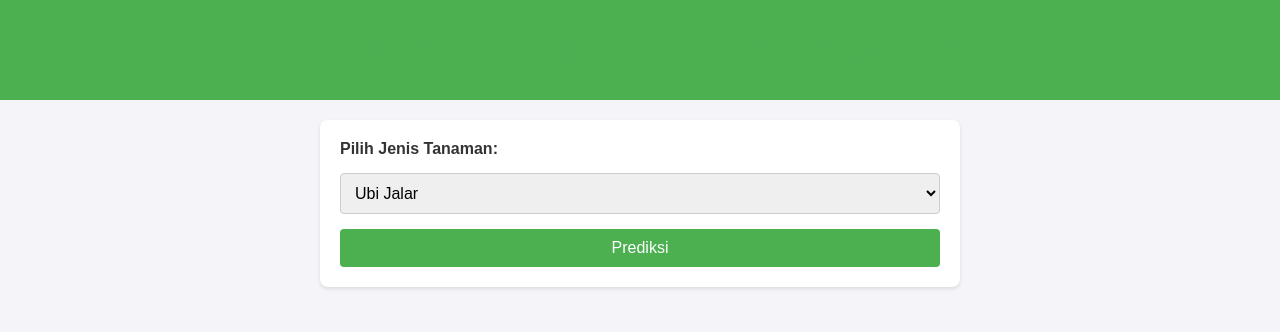
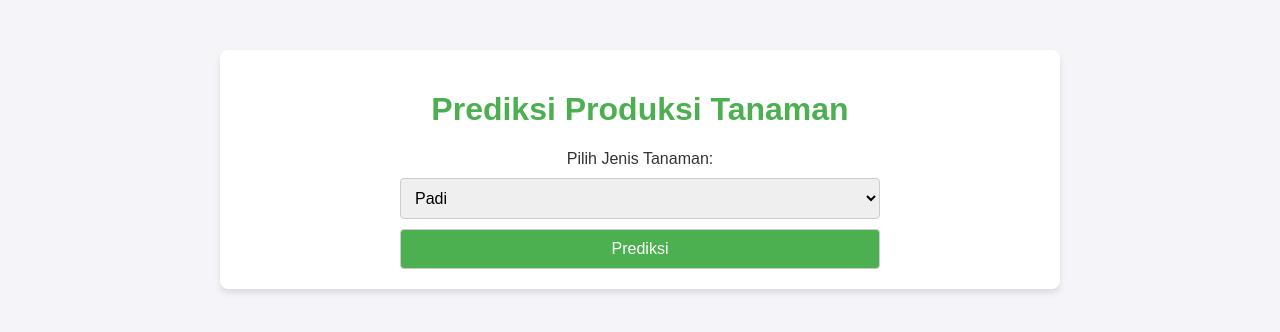
Before and after one commit to NGR-Diputra/PKL-FP-Regres_Linear, a Flask app: page / in a window 1280 px wide. Shown: the top 332 px of the page. Run offline with Flask 3, Linux system fonts and the light colour scheme.

Commit message:
edit all

```diff
--- a/app.py
+++ b/app.py
@@ -1,89 +1,19 @@
-# """
-# ==================================================================================================
-# ERROR :
-# 1. Benerin function preprocessing data
-# 2. Ubah jadi app.py sama main.py
-# 3. app.py cuma apply flask sama functions dari main.py
-# 4. main.py cuma untuk keseluruhan function regresi linear
-# ==================================================================================================
-# """
-
-# from flask import Flask, render_template, request
-# from main import preprocess_data, filtering_data, linear_regression
-# import os
-# import pandas as pd
-
-# app = Flask(__name__)
-
-# # Load dataset
-# dataset_dir = "C:\\Users\\Diputra_W\\Documents\\Campus\\Study\\Mata Kuliah\\Semester 7\\PKL\\FInal Project\\src\\penerapan-pengelolaan-hama-terpadu-tanaman-pangan.xlsx"
-# df = pd.ExcelFile(dataset_dir)
-
-# @app.route('/')
-# def home():
-#     return render_template('index.html')
-
-# @app.route('/predict', methods=['POST'])
-# def predict():
-#     try:
-#         # Ambil input dari pengguna
-#         crop_type = request.form['crop_type']
-
-#         # Load data berdasarkan jenis tanaman
-#         data = df.parse(crop_type)
-
-#         # Preprocess data
-#         data = preprocess_data(data)
-#         filtered_data = filter_data(data)
-
-#         # Perform linear regression
-#         prediction = linear_regression(filtered_data)
-
-#         # Render template with prediction
-#         return render_template('index.html', prediction=prediction, crop_type=crop_type)
-#     except Exception as e:
-#         # Render template with error
-#         return render_template('index.html', error=str(e))
-
-# if __name__ == '__main__':
-#     app.run(debug=True)
-
 from flask import Flask, render_template, request
-from main import preprocess_data, filter_data, linear_regression
+from main import predict_next_year
 
 app = Flask(__name__)
 
-# Path to dataset
-dataset_path = (
-    "C:\\Users\\Diputra_W\\Documents\\Campus\\Study\\Mata Kuliah\\Semester 7\\PKL\\FInal Project\\src\\penerapan-pengelolaan-hama-terpadu-tanaman-pangan.xlsx"
-)
+@app.route("/", methods=["GET", "POST"])
+def index():
+    if request.method == "POST":
+        crop_type = request.form["crop_type"]
+        dataset_path = "src\\penerapan-pengelolaan-hama-terpadu-tanaman-pangan.xlsx"
 
-@app.route('/')
-def home():
-    return render_template('index.html')
+        future_year, prediction = predict_next_year(dataset_path, crop_type)
 
-@app.route('/predict', methods=['POST'])
-def predict():
-    try:
-        # Get crop type from user input
-        crop_type = request.form['crop_type']
+        return render_template("hasil.html", future_year=future_year, prediction=prediction, crop_type=crop_type)
 
-        # Preprocess data for the selected crop type
-        preprocessed_data = preprocess_data(dataset_path, crop_type)
+    return render_template("index.html")
 
-        # Filter the relevant columns
-        filtered_data = filter_data(preprocessed_data)
-
-        # Perform linear regression
-        prediction = linear_regression(filtered_data)
-
-        # Render results on the page
-        return render_template(
-            'index.html', prediction=prediction, crop_type=crop_type
-        )
-    except Exception as e:
-        # Handle errors and display them on the page
-        return render_template('index.html', error=str(e))
-
-if __name__ == '__main__':
+if __name__ == "__main__":
     app.run(debug=True)
--- /dev/null
+++ b/static/styles.css
@@ -0,0 +1,78 @@
+body {
+    font-family: Arial, sans-serif;
+    background-color: #f4f4f9;
+    margin: 0;
+    padding: 0;
+    color: #333;
+}
+
+.container {
+    max-width: 800px;
+    margin: 50px auto;
+    background: #fff;
+    padding: 20px;
+    border-radius: 8px;
+    box-shadow: 0 4px 6px rgba(0, 0, 0, 0.1);
+}
+
+h1, h2, h3 {
+    text-align: center;
+    color: #4CAF50;
+}
+
+form {
+    display: flex;
+    flex-direction: column;
+    gap: 10px;
+    align-items: center;
+}
+
+select, button {
+    padding: 10px;
+    border: 1px solid #ccc;
+    border-radius: 4px;
+    font-size: 16px;
+    width: 60%;
+}
+
+button {
+    background-color: #4CAF50;
+    color: white;
+    cursor: pointer;
+}
+
+button:hover {
+    background-color: #45a049;
+}
+
+table {
+    width: 100%;
+    border-collapse: collapse;
+    margin-top: 20px;
+}
+
+table th, table td {
+    padding: 10px;
+    text-align: center;
+    border: 1px solid #ddd;
+}
+
+table th {
+    background-color: #4CAF50;
+    color: white;
+}
+
+.button {
+    display: inline-block;
+    text-decoration: none;
+    padding: 10px 20px;
+    color: white;
+    background-color: #4CAF50;
+    border-radius: 4px;
+    margin-top: 20px;
+    text-align: center;
+}
+
+.button:hover {
+    background-color: #45a049;
+}
--- a/templates/index.html
+++ b/templates/index.html
@@ -3,116 +3,25 @@
 <head>
     <meta charset="UTF-8">
     <meta name="viewport" content="width=device-width, initial-scale=1.0">
-    <title>Prediksi Luas Lahan</title>
-    <style>
-        body {
-            font-family: Arial, sans-serif;
-            margin: 0;
-            padding: 0;
-            background-color: #f4f4f9;
-            color: #333;
-        }
-
-        header {
-            background-color: #4CAF50;
-            color: white;
-            padding: 10px 20px;
-            text-align: center;
-        }
-
-        main {
-            max-width: 600px;
-            margin: 20px auto;
-            padding: 20px;
-            background: white;
-            border-radius: 8px;
-            box-shadow: 0 2px 4px rgba(0, 0, 0, 0.1);
-        }
-
-        h1 {
-            text-align: center;
-            color: #4CAF50;
-        }
-
-        form {
-            display: flex;
-            flex-direction: column;
-            gap: 15px;
-        }
-
-        label {
-            font-weight: bold;
-        }
-
-        select, button {
-            padding: 10px;
-            font-size: 16px;
-            border: 1px solid #ccc;
-            border-radius: 4px;
-        }
-
-        button {
-            background-color: #4CAF50;
-            color: white;
-            border: none;
-            cursor: pointer;
-            transition: background-color 0.3s;
-        }
-
-        button:hover {
-            background-color: #45a049;
-        }
-
-        .result, .error {
-            margin-top: 20px;
-            padding: 15px;
-            border-radius: 5px;
-        }
-
-        .result {
-            background-color: #e8f5e9;
-            color: #2e7d32;
-        }
-
-        .error {
-            background-color: #ffebee;
-            color: #c62828;
-        }
-    </style>
+    <link rel="stylesheet" href="{{ url_for('static', filename='styles.css') }}">
+    <title>Prediksi Tanaman</title>
 </head>
 <body>
-    <header>
-        <h1>Prediksi Luas Lahan yang Terserang Hama</h1>
-    </header>
-    <main>
-        <form action="/predict" method="POST">
-            <label for="crop_type">Pilih Jenis Tanaman:</label>
-            <select name="crop_type" id="crop_type" required>
-                <option value="ubi jalar">Ubi Jalar</option>
+    <div class="container">
+        <h1>Prediksi Produksi Tanaman</h1>
+        <form action="/" method="post">
+            <label for="crop">Pilih Jenis Tanaman:</label>
+            <select name="crop_type" id="crop" required>
                 <option value="padi">Padi</option>
                 <option value="jagung">Jagung</option>
                 <option value="kedelai">Kedelai</option>
                 <option value="kacang tanah">Kacang Tanah</option>
                 <option value="kacang hijau">Kacang Hijau</option>
                 <option value="ubi kayu">Ubi Kayu</option>
+                <option value="ubi jalar">Ubi Jalar</option>
             </select>
             <button type="submit">Prediksi</button>
         </form>
-
-        {% if prediction %}
-        <div class="result">
-            <h2>Hasil Prediksi:</h2>
-            <p><strong>Tanaman:</strong> {{ crop_type }}</p>
-            <p><strong>Luas Lahan yang Diprediksi:</strong> {{ prediction }} hektar</p>
-        </div>
-        {% endif %}
-
-        {% if error %}
-        <div class="error">
-            <h2>Error:</h2>
-            <p>{{ error }}</p>
-        </div>
-        {% endif %}
-    </main>
+    </div>
 </body>
 </html>
```
Also changed, not shown: main.py (+52 -116 lines), templates/hasil.html (added, +31 -0 lines), 2 other files.
